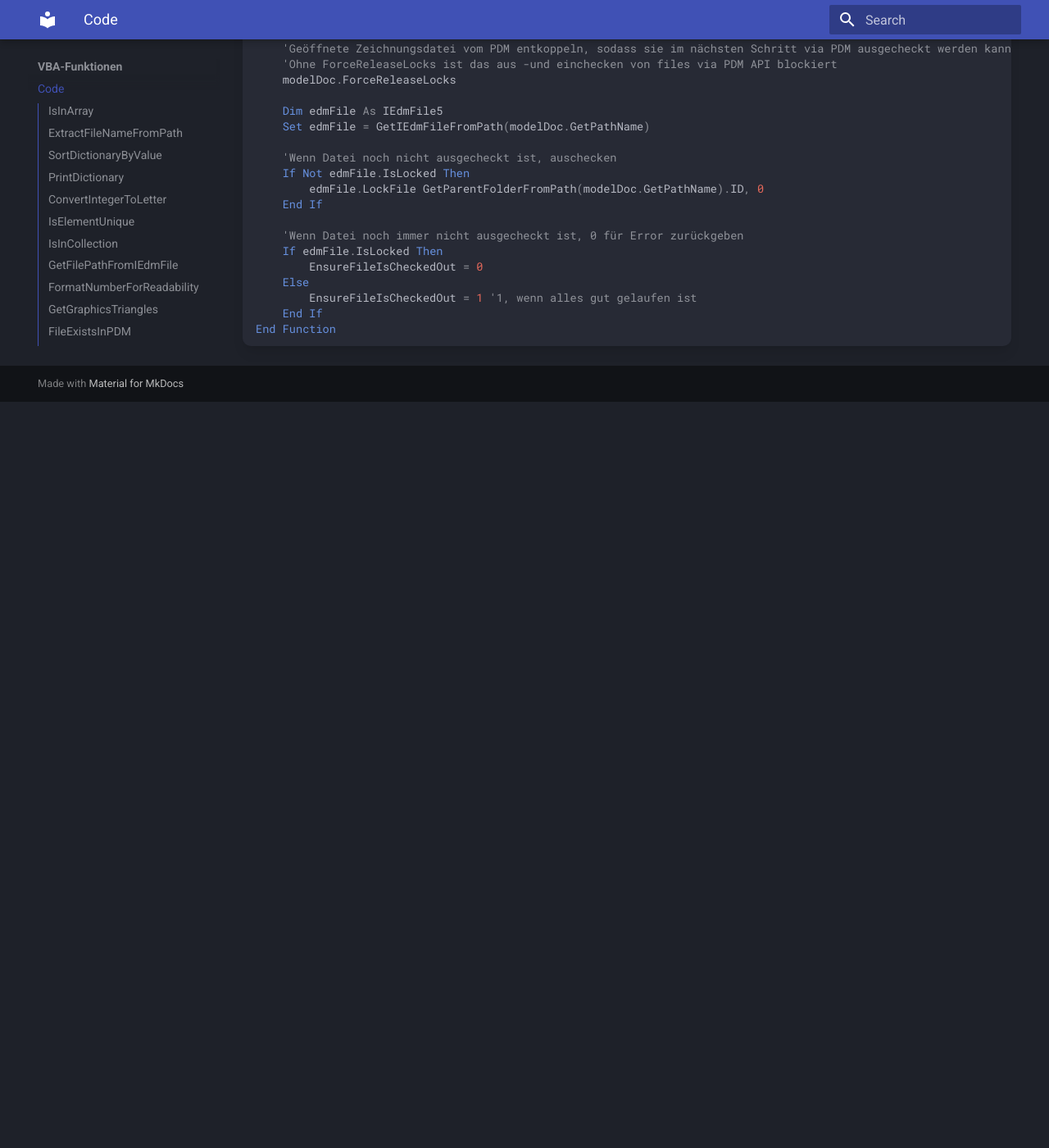
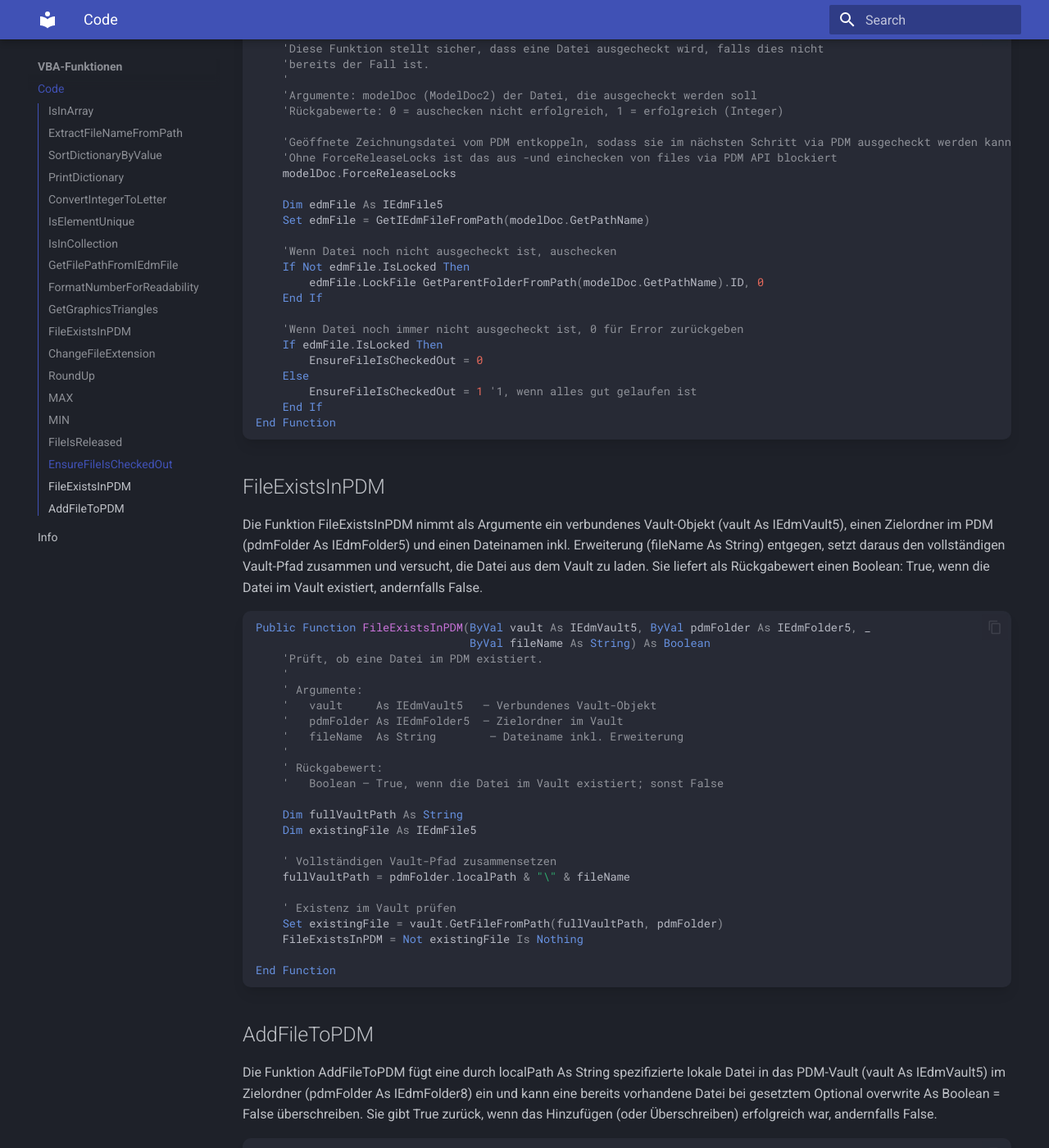
Before and after one commit to marino222/VBA-Library, an MkDocs documentation site: the page built from docs/index.md, in a window 1280 px wide and 1400 px high, scrolled down 10712 px. Shown: the whole window at 82% size. Built offline with MkDocs 1.6.1 and Material for MkDocs 9.7.7, drawn with Linux system fonts in a browser that asks for light colours; before the commit the page ends 11202 px from its top, so only the background shows below that; some of the changed text lies outside the part shown.

Commit message:
Update index.md

````diff
--- a/docs/index.md
+++ b/docs/index.md
@@ -32,16 +32,22 @@ Public Function ExtractFileNameFromPath(path As String, includeFileExtension As
     '    - includeFileExtension (Boolean): True, wenn die Dateiendung enthalten sein soll.
     'Rückgabewert: Dateiname als String (mit oder ohne Endung).
 
-    Dim fileNameExtension As String
-    fileNameExtension = Mid(path, InStrRev(path, "\") + 1) 'Dateiname inkl. Dateiendung extrahieren
+    Dim nameWithExt As String
+    Dim dotPos      As Long
 
-    'Prüfen, ob Dateiendung auch berücksichtigt werden soll
-    If includeFileExtension = True Then
-        ExtractFileNameFromPath = fileNameExtension
+    ' Alles hinter dem letzten "\" abschneiden
+    nameWithExt = Mid(fullPath, InStrRev(fullPath, "\") + 1)
+
+    If includeExtension Then
+        ExtractFileNameFromPath = nameWithExt
     Else
-        'Dateiendung entfernen, indem 7 Zeichen von Rechts entfernt werden
-        'Alle möglichen SolidWorks Dateiendungen sind 6 Zeichen lang plus der Punkt
-        ExtractFileNameFromPath = Left(fileNameExtension, Len(fileNameExtension) - 7)
+        dotPos = InStrRev(nameWithExt, ".")
+        If dotPos > 0 Then
+            ExtractFileNameFromPath = Left(nameWithExt, dotPos - 1)
+        Else
+            ' Kein Punkt gefunden ? gib kompletten Namen zurück
+            ExtractFileNameFromPath = nameWithExt
+        End If
     End If
 
 End Function
@@ -535,3 +541,114 @@ Public Function EnsureFileIsCheckedOut(modelDoc As SldWorks.ModelDoc2) As Intege
     End If
 End Function
 ```
+
+## FileExistsInPDM
+Die Funktion FileExistsInPDM nimmt als Argumente ein verbundenes Vault-Objekt (vault As IEdmVault5),
+einen Zielordner im PDM (pdmFolder As IEdmFolder5) und einen Dateinamen inkl. Erweiterung (fileName As String) entgegen,
+setzt daraus den vollständigen Vault-Pfad zusammen und versucht, die Datei aus dem Vault zu laden.
+Sie liefert als Rückgabewert einen Boolean: True, wenn die Datei im Vault existiert, andernfalls False.
+
+```vbnet
+Public Function FileExistsInPDM(ByVal vault As IEdmVault5, ByVal pdmFolder As IEdmFolder5, _
+                                ByVal fileName As String) As Boolean
+    'Prüft, ob eine Datei im PDM existiert.
+    '
+    ' Argumente:
+    '   vault     As IEdmVault5   – Verbundenes Vault-Objekt
+    '   pdmFolder As IEdmFolder5  – Zielordner im Vault
+    '   fileName  As String        – Dateiname inkl. Erweiterung
+    '
+    ' Rückgabewert:
+    '   Boolean – True, wenn die Datei im Vault existiert; sonst False
+
+    Dim fullVaultPath As String
+    Dim existingFile As IEdmFile5
+
+    ' Vollständigen Vault-Pfad zusammensetzen
+    fullVaultPath = pdmFolder.localPath & "\" & fileName
+
+    ' Existenz im Vault prüfen
+    Set existingFile = vault.GetFileFromPath(fullVaultPath, pdmFolder)
+    FileExistsInPDM = Not existingFile Is Nothing
+
+End Function
+```
+
+## AddFileToPDM
+Die Funktion AddFileToPDM fügt eine durch localPath As String spezifizierte lokale Datei in das PDM-Vault (vault As IEdmVault5)
+im Zielordner (pdmFolder As IEdmFolder8) ein und kann eine bereits vorhandene Datei bei gesetztem Optional overwrite As Boolean = False überschreiben.
+Sie gibt True zurück, wenn das Hinzufügen (oder Überschreiben) erfolgreich war, andernfalls False.
+
+```vbnet
+Public Function AddFileToPDM(ByVal localPath As String, ByVal vault As IEdmVault5, ByVal pdmFolder As IEdmFolder8, _
+                                Optional ByVal overwrite As Boolean = False) As Boolean
+    '   Fügt eine lokale Datei ins PDM ein. Existiert die Datei bereits,
+    '   kann sie optional überschrieben werden.
+    '
+    ' Argumente:
+    '   localPath As String             – Vollständiger lokaler Pfad zur Quelldatei
+    '   vault     As IEdmVault5         – Verbundenes PDM-Vault-Objekt
+    '   pdmFolder As IEdmFolder8        – Zielordner im Vault
+    '   Optional overwrite As Boolean   – True: vorhandene Datei überschreiben
+    '
+    ' Rückgabewert:
+    '   Boolean – True, wenn die Datei erfolgreich hinzugefügt (oder überschrieben) wurde
+
+    Dim fileName As String
+    Dim fullVaultPath As String
+    Dim existingFile As IEdmFile5
+    Dim fileID As Long
+    Dim deleteErr As Long
+
+    If Dir(localPath) = "" Then
+        'Zwischengespeicherte Datei in Temp existiert nicht
+        Logger.logError "Lokale Datei nicht gefunden: " & localPath, "AddFileToPDM"
+        AddFileToPDM = False
+        Exit Function
+    End If
+
+    fileName = ExtractFileNameFromPath(localPath, True) 'Dateiname aus Pfad bestimmen
+    fullVaultPath = pdmFolder.localPath & "\" & fileName 'Zielpfad im PDM
+
+    'Prüfen, ob die Datei im PDM bereits existiert
+    If FileExistsInPDM(vault, pdmFolder, fileName) Then
+        If overwrite Then
+            'Datei existiert und soll überschrieben werden
+            Set existingFile = vault.GetFileFromPath(fullVaultPath, pdmFolder) 'Bestehende Datei holen
+            If Not existingFile Is Nothing Then
+
+                On Error Resume Next
+                pdmFolder.DeleteFile 0, existingFile.ID, True 'Versuch, Datei zu löschen
+                deleteErr = Err.Number
+                On Error GoTo 0
+
+                If deleteErr <> 0 Then
+                    Logger.logWarn "Fehler beim Löschen bestehender Datei aus dem PDM: 0x" & Hex(deleteErr) & _
+                                    " Pfad: " & fullVaultPath, "AddFileToPDM"
+                    AddFileToPDM = False
+                    Exit Function
+                End If
+            End If
+
+        Else
+            ' Datei existiert, aber kein Überschreiben
+            Logger.logInfo "Datei " & ExtractFileNameFromPath(localPath, True) & " existiert bereits in " & _
+                            pdmFolder.localPath & " (Overwrite=False)", "AddFileToPDM"
+            AddFileToPDM = False
+            Exit Function
+        End If
+    End If
+
+    On Error Resume Next
+    fileID = pdmFolder.AddFile(0, localPath, "", EdmAdd_DeleteSource)
+    On Error GoTo 0
+
+    If fileID <> 0 Then
+        AddFileToPDM = True
+    Else
+        Logger.logWarn "Fehler beim Hinzufügen von " & fileName & " nach " & pdmFolder.localPath, "AddFileToPDM"
+        AddFileToPDM = False
+    End If
+
+End Function
+```
````
